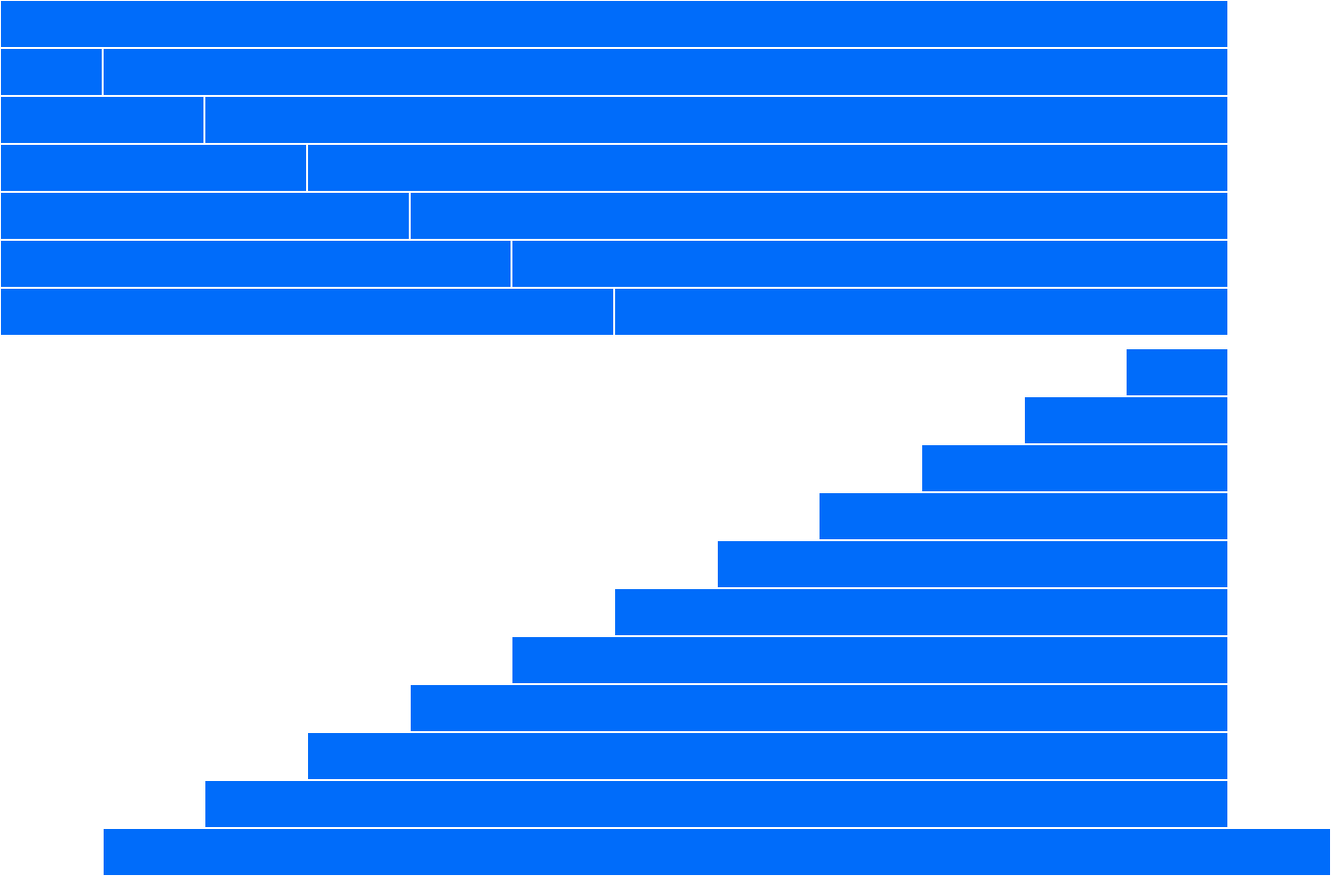
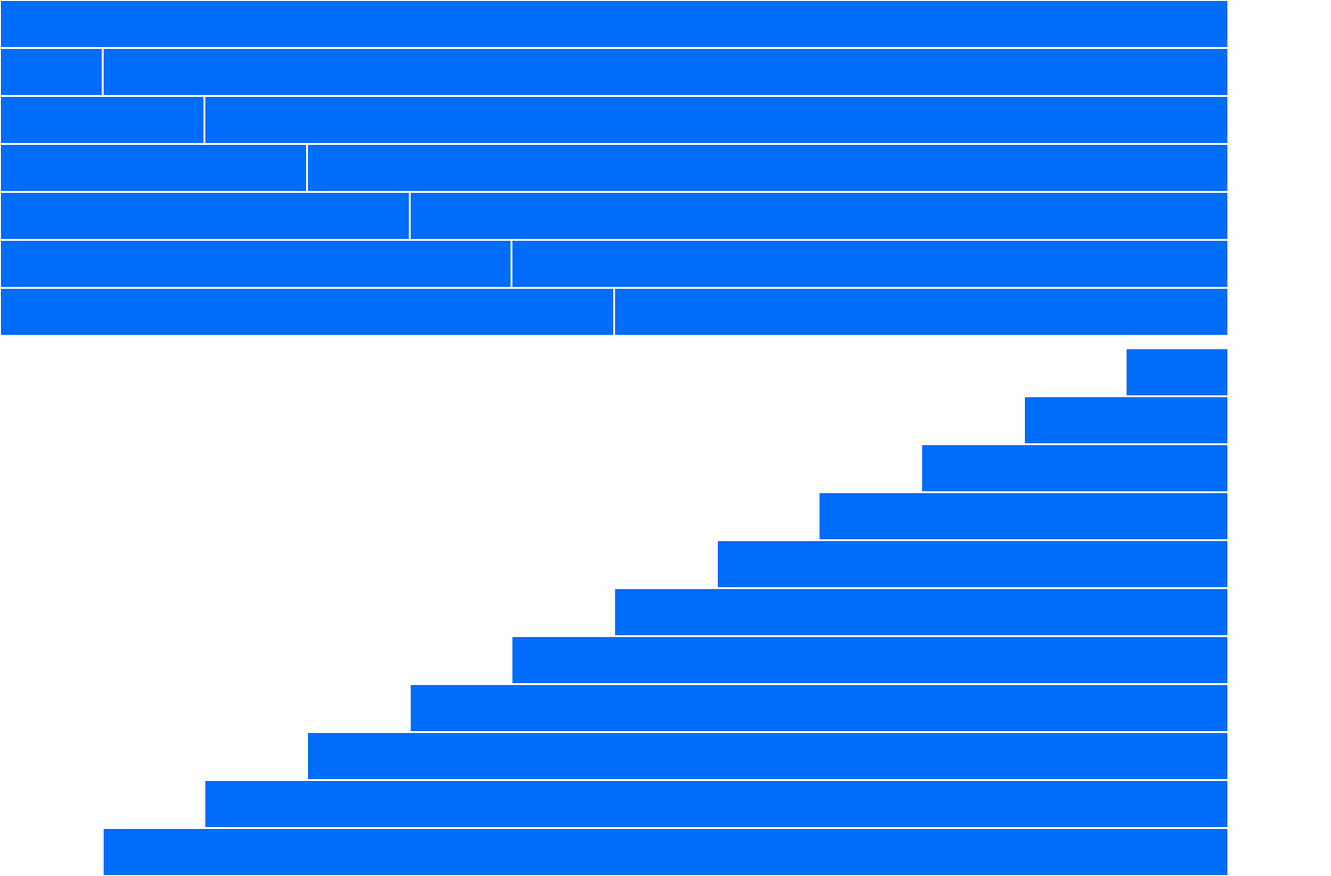
Before and after one commit to DaveKnud/html-css-12bool, a plain HTML site: page index.html in a window 1280 px wide. Shown: the part 365-1278 px from the top of the page at 96% size, 1387 px wide, since content can reach past the window. Drawn offline with Linux system fonts and the light colour scheme.

Commit message:
terminato definitivo

```diff
--- a/index.html
+++ b/index.html
@@ -20,7 +20,7 @@
     <section>
 
         <!-- nuova row -->
-
+        <div class="container">
             <div class="row">
                 <div class="col-xs-1">
                     <div>1 col</div>
@@ -195,10 +195,14 @@
                 <div class="col-xs-6"></div>
                 <div class="col-xs-6"></div>
             </div>
+       </div>
     </section>
+
+
 
     <!-- Offset Section -->
     <section>
+        <div class="container">
             <div class="row">
                 <div class="col-xs-1 col-xs-offset-11"></div>
             </div>
@@ -242,15 +246,10 @@
             </div>
 
             <div class="row">
-            <div class="col-xs-12 col-xs-offset-1"></div>
+                <div class="col-xs-11 col-xs-offset-1"></div>
             </div>
 
-
-
-
-
-
-
+        </div>
 
 
     </section>
```
Lines whose indentation alone changed are shown as unchanged.
